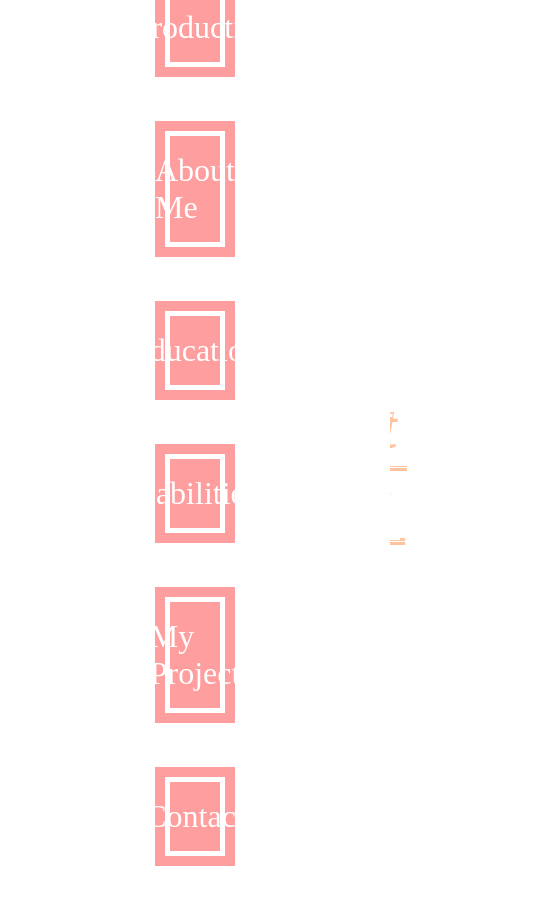
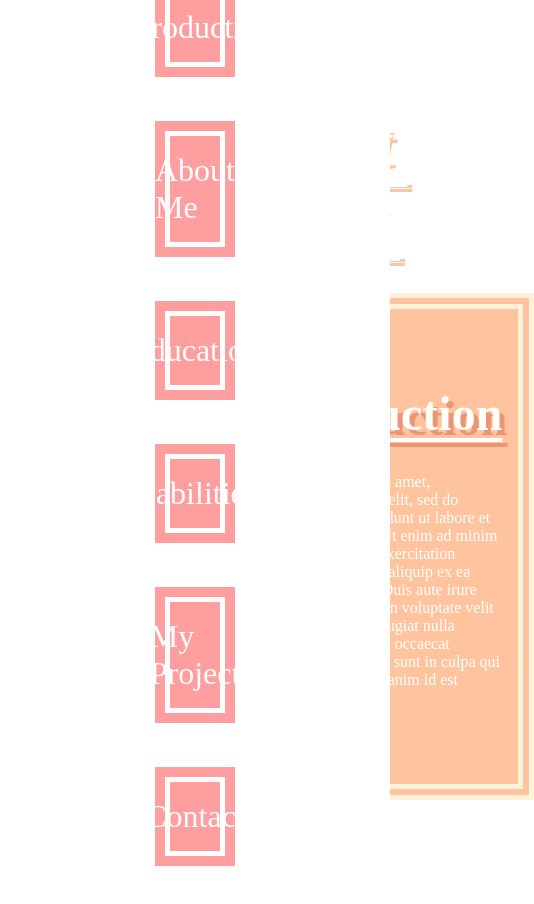
Before and after one commit to SunSunny1210/My-Portfolio, a Vue app in the folder My-Portfolio/: page /my-project in a window 390 px wide. Shown: the whole page, 534 px wide, since content can reach past the window. Built offline with nearby package versions, Linux system fonts and the light colour scheme.

Commit message:
1. Tiny changes on OptionsView. 2. Put h3 general style on style.css 3. Create MyProjectView's child routes. 4. Create ProjectIntroduction and start setting its initial structure and style.

```diff
--- a/My-Portfolio/src/components/Options.vue
+++ b/My-Portfolio/src/components/Options.vue
@@ -1,10 +1,7 @@
 <script setup>
 import { ref } from 'vue';
-import { useRouter } from 'vue-router';
+import { routes } from '../router';
 
-
-const router = useRouter();
-const routes = router.getRoutes();
 const shrink = ref(false);
 
 const emit = defineEmits(["is-done"]);
--- a/My-Portfolio/src/components/views/HabilitiesView.vue
+++ b/My-Portfolio/src/components/views/HabilitiesView.vue
@@ -75,13 +75,6 @@ const skills = [
                 background-color: var(--main-pink);
                 border: 1rem double var(--soft-pink);
                 gap: 2vh;
-
-                h3 {
-                    color: white;
-                    text-decoration: underline solid white;
-                    text-underline-offset: 0.5rem;
-                    font-size: 3rem;
-                }
 
                 ul {
                     padding: 1rem;
--- a/My-Portfolio/src/components/views/MyProjectView.vue
+++ b/My-Portfolio/src/components/views/MyProjectView.vue
@@ -1,12 +1,48 @@
-<script setup></script>
+<script setup>
+import { useRoute } from 'vue-router';
+import { projectRoutes } from '../../router';
+import { computed } from 'vue';
+
+const route = useRoute();
+
+const currentIndex = computed(() => {
+    const index = projectRoutes.indexOf(route.path) + 1;
+    return index <= 0 ? 1 : index;
+    });
+</script>
 
 <template>
     <div class="my-project beige-main flex-center-column">
         <h2 class="beige-title">My Biggest Project</h2>
-        <div class="project-views flex-center">
+        <div class="project-views flex-center-column">
+            <div class="index-arrows flex-center">
+                <button>&#9668;</button>
+                <span>{{ currentIndex }} / {{ projectRoutes.length }}</span>
+                <button>&#9658;</button>
+            </div>
             <RouterView/>
         </div>
     </div>
 </template>
 
-<style scoped></style>
+<style scoped>
+.project-views {
+    flex: 1;
+
+    .index-arrows {
+        gap: 0.5rem;
+
+        button {
+            color: var(--dark-peach);
+            background-color: transparent;
+            border: none;
+        }
+
+        span {
+            color: var(--dark-peach);
+            font-size: 1.5rem;
+            font-weight: bold;
+        }
+    }
+}
+</style>
--- /dev/null
+++ b/My-Portfolio/src/components/views/child views/ProjectIntroduction.vue
@@ -0,0 +1,48 @@
+<script setup></script>
+
+<template>
+    <div class="project-introduction flex-center-column">
+        <div class="intro-info flex-center">
+            <div class="img-back flex-center">
+                <img src="../../../assets/Horstachio.png" alt="Horstachio">
+            </div>
+            <div class="title-and-text flex-center-column">
+                <h3>Introduction</h3>
+                <p>"Lorem ipsum dolor sit amet, consectetur adipiscing elit, sed do eiusmod tempor incididunt ut labore et dolore magna aliqua. Ut enim ad minim veniam, quis nostrud exercitation ullamco laboris nisi ut aliquip ex ea commodo consequat. Duis aute irure dolor in reprehenderit in voluptate velit esse cillum dolore eu fugiat nulla pariatur. Excepteur sint occaecat cupidatat non proident, sunt in culpa qui officia deserunt mollit anim id est laborum."</p>
+            </div>
+        </div>
+    </div>
+</template>
+
+<style scoped>
+    .intro-info {
+        padding: 1rem;
+        height: 60vh;
+        justify-content: space-around;
+        background-color: var(--peach);
+        border: 1rem double var(--beige);
+
+        .img-back {
+            padding: 1rem;
+            height: 100%;
+
+            img {
+                height: 100%;
+                aspect-ratio: 0.5;
+            }
+        }
+
+        .title-and-text {
+            height: 100%;
+            gap: 2rem;
+
+            h3 {
+                text-shadow: 5px 5px var(--dark-peach);
+            }
+
+            p {
+                font-size: clamp(1rem, 2vw, 2rem);
+            }
+        }
+    }
+</style>
--- a/My-Portfolio/src/router.js
+++ b/My-Portfolio/src/router.js
@@ -5,14 +5,18 @@ import EducationView from './components/views/EducationView.vue'
 import HabilitiesView from './components/views/HabilitiesView.vue'
 import ContactView from './components/views/ContactView.vue'
 import MyProjectView from './components/views/MyProjectView.vue'
+import ProjectIntroduction from './components/views/child views/ProjectIntroduction.vue'
 
+export const projectRoutes = [
+  { name: "Project Introduction", path: "", component: ProjectIntroduction },
+]
 
-const routes = [
+export const routes = [
   { name: "Introduction", path: '/introduction', component: IntroductionView },
   { name: "About Me", path: '/about-me', component: AboutMeView },
   { name: "Education", path: '/education', component: EducationView },
   { name: "Habilities", path: '/habilities', component: HabilitiesView },
-  { name: "My Project", path: '/my-project', component: MyProjectView },
+  { name: "My Project", path: '/my-project', component: MyProjectView, children: projectRoutes },
   { name: "Contact", path: '/contact', component: ContactView },
 ]
 
--- a/My-Portfolio/src/style.css
+++ b/My-Portfolio/src/style.css
@@ -34,6 +34,13 @@ h2 {
   text-underline-offset: 1rem;
 }
 
+h3 {
+  color: white;
+  text-decoration: underline solid white;
+  text-underline-offset: 0.5rem;
+  font-size: 3rem;
+}
+
 .pink-title {
   text-shadow: 5px 5px var(--main-pink);
 }
@@ -44,7 +51,7 @@ h2 {
 
 p, dl {
   color: white;
-  font-size: clamp(1rem, 3vw, 2rem);
+  font-size: clamp(1rem, 2vw, 2rem);
 }
 
 li {
```
Also changed, not shown: My-Portfolio/src/assets/Horstachio.png (added).
